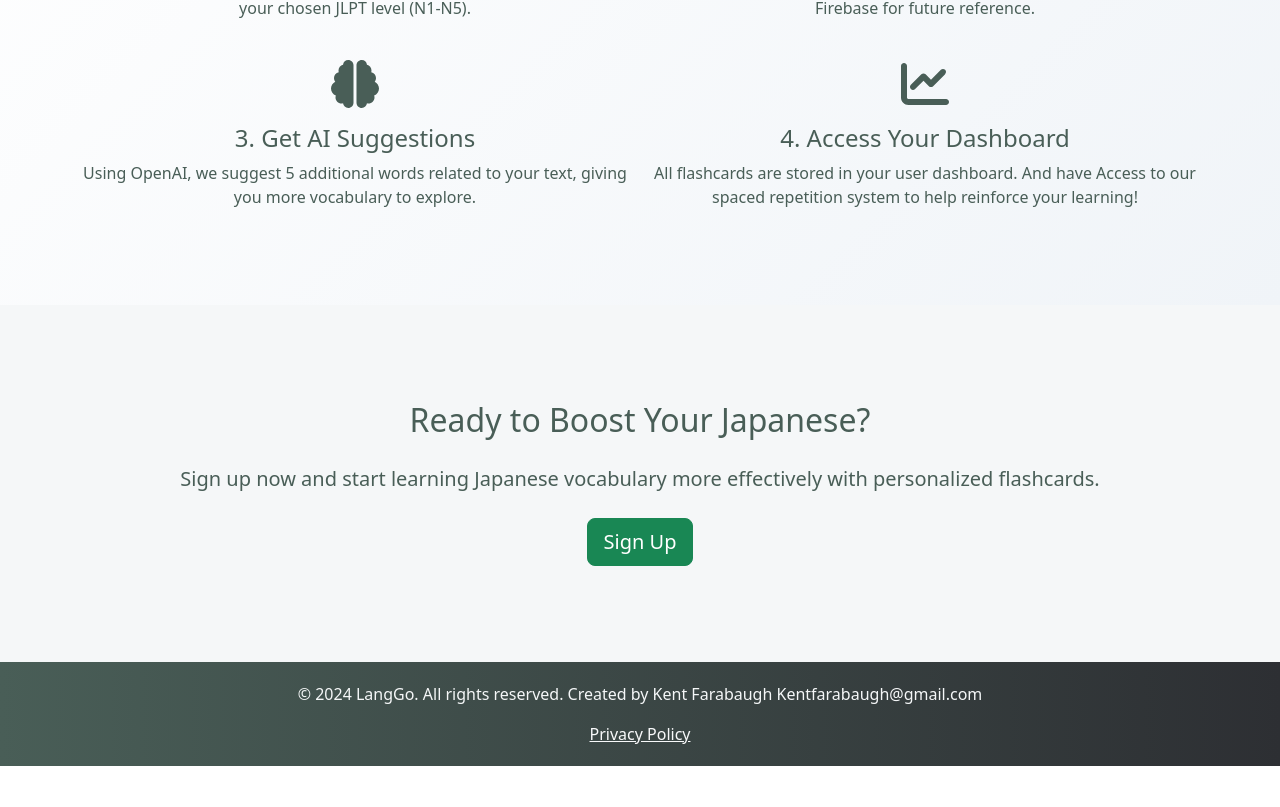
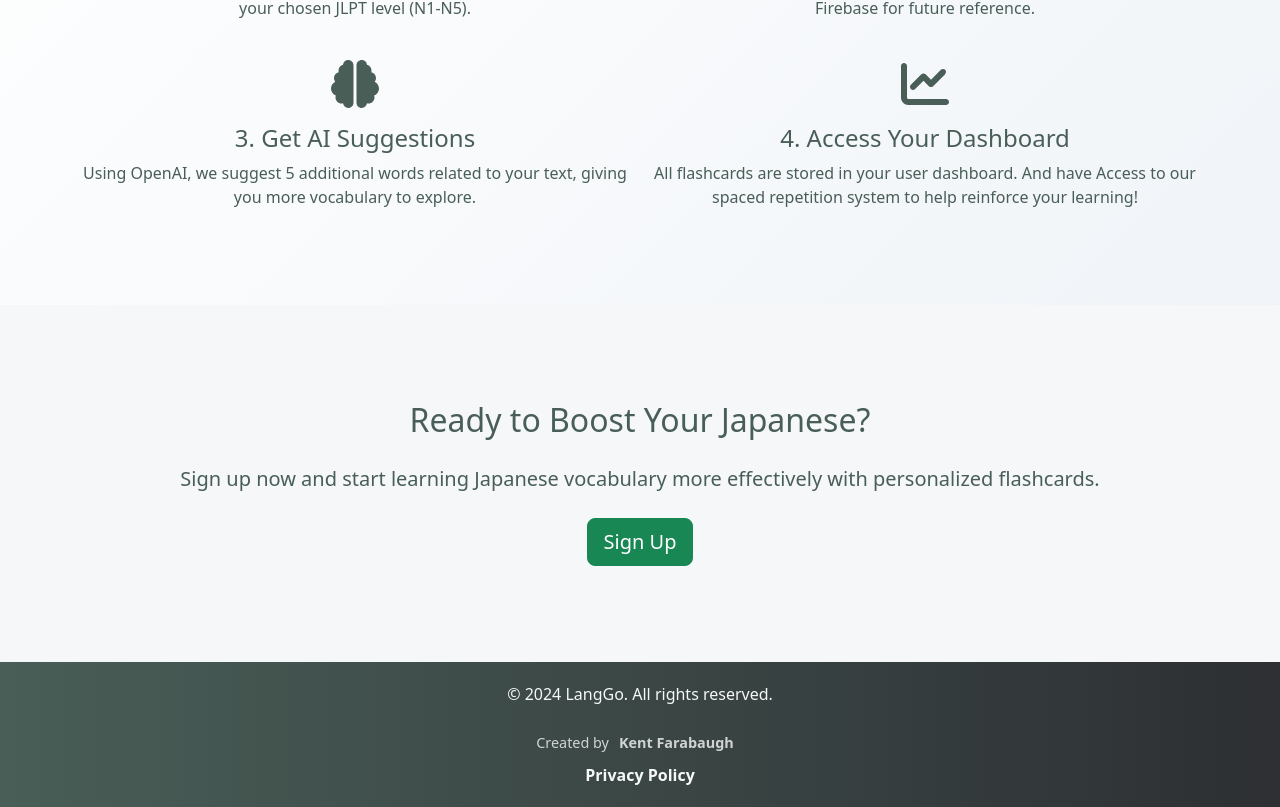
Before and after one commit to KentFarr/LangGO, a React (Create React App) app in the folder frontend/: page / in a window 1280 px wide. Shown: the part 1222-2029 px from the top of the page. Before the commit the page ends 1988 px from the top, so only its background shows below. Built offline with nearby package versions, Linux system fonts and the light colour scheme; no server answers.

Commit message:
added privacy policy and fixed footer

```diff
--- a/frontend/src/App.tsx
+++ b/frontend/src/App.tsx
@@ -7,6 +7,7 @@ import FileUpload from './components/FileUpload';
 import LogIn from './components/LogIn';
 import UserDash from './pages/UserDash';
 import 'bootstrap/dist/css/bootstrap.min.css'; // Import Bootstrap CSS
+import Privacy from './pages/Privacy';
 
 // Create a styled component that will act as a wrapper for the entire app
 const AppWrapper = styled.div`
@@ -28,6 +29,7 @@ const App: React.FC = () => {
           <Route path="/login" element={<LogIn />} />
           <Route path="/upload" element={<FileUpload />} />
           <Route path="/userdashboard" element={<UserDash />} />
+          <Route path="/privacy" element={<Privacy />} />
 
         </Routes>
       </Router>
--- /dev/null
+++ b/frontend/src/components/Footer.tsx
@@ -0,0 +1,57 @@
+import React from 'react';
+import styled from 'styled-components';
+
+const FooterSection = styled.footer`
+  background: linear-gradient(90deg, #495e57, #2d2f33);
+  color: #f5f7f8;
+  padding: 20px 0;
+  text-align: center;
+  position: relative;
+  width: 100%;
+  bottom: 0;
+`;
+
+const FooterLink = styled.a`
+  color: #f5f7f8; /* Changed link color to match text but can distinguish with hover */
+  font-weight: bold; /* Make links bold to stand out */
+  margin: 0 10px;
+  text-decoration: none;
+  &:hover {
+    color: #f4ce14; /* On hover, change to an accent color */
+    text-decoration: underline;
+  }
+`;
+
+const FooterWrapper = styled.div`
+  display: flex;
+  justify-content: center;
+  align-items: center;
+  flex-direction: column;
+`;
+
+const CreatorCredit = styled.p`
+  margin: 10px 0;
+  font-size: 0.9rem;
+  color: #f5f7f8;
+  text-align: center;
+  opacity: 0.8; /* Lighten the text slightly for subtle emphasis */
+`;
+
+const Footer: React.FC = () => (
+  <FooterSection>
+    <FooterWrapper>
+      <p>
+        &copy; {new Date().getFullYear()} LangGo. All rights reserved.
+      </p>
+      <CreatorCredit>
+        Created by
+        <FooterLink href="mailto:kentfarabaugh@gmail.com">
+        Kent Farabaugh
+        </FooterLink>
+      </CreatorCredit>
+      <FooterLink href="/privacy">Privacy Policy</FooterLink>
+    </FooterWrapper>
+  </FooterSection>
+);
+
+export default Footer;
--- a/frontend/src/pages/Home.tsx
+++ b/frontend/src/pages/Home.tsx
@@ -5,6 +5,7 @@ import { FontAwesomeIcon } from '@fortawesome/react-fontawesome';
 import { faReact, faNodeJs, faGoogle, faBootstrap } from '@fortawesome/free-brands-svg-icons';
 import { faFileUpload, faBrain, faChartLine, faBolt } from '@fortawesome/free-solid-svg-icons';
 import styled from 'styled-components';
+import Footer from '../components/Footer';
 
 // Gradient Styled Components
 
@@ -25,12 +26,6 @@ const GradientHowItWorksSection = styled.section`
     padding: 80px 0;
 `;
 
-const FooterSection = styled.footer`
-    background: linear-gradient(90deg, #495E57, #2d2f33);
-    color: #F5F7F8;
-    padding: 20px 0;
-    text-align: center;
-`;
 
 // Hero Section
 const HeroSection = () => (
@@ -122,13 +117,7 @@ const CTASection = () => (
     </Container>
 );
 
-// Footer Section
-const Footer = () => (
-    <FooterSection>
-        <p>&copy; {new Date().getFullYear()} LangGo. All rights reserved. Created by Kent Farabaugh Kentfarabaugh@gmail.com</p>
-        <a href="/privacy" className="text-light">Privacy Policy</a>
-    </FooterSection>
-);
+
 
 // Home Page
 const Home: React.FC = () => {
--- /dev/null
+++ b/frontend/src/pages/Privacy.tsx
@@ -0,0 +1,96 @@
+import React from 'react';
+import NavBar from '../components/NavBar';
+import Footer from '../components/Footer';
+import styled from 'styled-components';
+
+const Section = styled.section`
+  background-color: #f5f7f8;
+  padding: 3rem;
+  border-radius: 10px;
+  text-align: left;
+`;
+
+const Title = styled.h1`
+  color: #495e57;
+  text-align: center;
+  margin-bottom: 2rem;
+`;
+
+const Paragraph = styled.p`
+  color: #45474b;
+  line-height: 1.6;
+  margin-bottom: 2rem; /* Increased margin for larger spacing */
+`;
+
+const Link = styled.a`
+  color: #f4ce14;
+  text-decoration: none;
+  &:hover {
+    text-decoration: underline;
+  }
+`;
+
+const PrivacySection = () => (
+  <Section className="container py-5">
+    <Title>Privacy Policy</Title>
+    <Paragraph>
+      Your privacy is important to us. It is LangGo's policy to respect your privacy
+      regarding any information we may collect from you across our website,{" "}
+      <Link href="http://langgo.co">http://langgo.co</Link>, and other sites we own and
+      operate.
+    </Paragraph>
+    <Paragraph>
+      We only ask for personal information when we truly need it to provide a service
+      to you. We collect it by fair and lawful means, with your knowledge and consent.
+      We also let you know why we’re collecting it and how it will be used.
+    </Paragraph>
+    <Paragraph>
+      We only retain collected information for as long as necessary to provide you
+      with your requested service. What data we store, we'll protect within
+      commercially acceptable means to prevent loss and theft, as well as
+      unauthorised access, disclosure, copying, use or modification.
+    </Paragraph>
+    <Paragraph>
+      We don't share any personally identifying information publicly or with
+      third-parties, except when required to by law.
+    </Paragraph>
+    <Paragraph>
+      Our website may link to external sites that are not operated by us. Please be
+      aware that we have no control over the content and practices of these sites, and
+      cannot accept responsibility or liability for their respective privacy policies.
+    </Paragraph>
+    <Paragraph>
+      You are free to refuse our request for your personal information, with the
+      understanding that we may be unable to provide you with some of your desired
+      services.
+    </Paragraph>
+    <Paragraph>
+      Your continued use of our website will be regarded as acceptance of our
+      practices around privacy and personal information. If you have any questions
+      about how we handle user data and personal information, feel free to contact us.
+    </Paragraph>
+    <Paragraph>
+        I hope you enjoy and get great use out of this site,
+        It took me many hours to create and I hope you gain and learn a lot with it.
+        Please feel free to reach out to me at <Link href="mailto:kentfarabaugh@gmail.com">my email </Link>
+        and let me know what you think. Also if you would check out <Link href="https://github.com/KentFarr">my githud </Link>
+        and give me a follow and a star if you like the website.
+        one final thank you from me for using my app!
+    </Paragraph>
+    <Paragraph>
+      This policy is effective as of {new Date().getFullYear()}.
+    </Paragraph>
+  </Section>
+);
+
+const Privacy: React.FC = () => {
+  return (
+    <div className='container-fluid p-0'>
+      <NavBar brand="LangGo" links={[{ name: 'Sign Up', href: '/signup' }, { name: 'Log In', href: '/login' }]} />
+      <PrivacySection />
+      <Footer />
+    </div>
+  );
+}
+
+export default Privacy;
--- a/frontend/src/pages/UserDash.tsx
+++ b/frontend/src/pages/UserDash.tsx
@@ -102,7 +102,7 @@ const UserDash: React.FC = () => {
           {showFlashcards && <FlashcardList />}
         </DashboardContainer>
 
-        <Footer>&copy; {new Date().getFullYear()} LangGo. All rights reserved</Footer>
+       <Footer>&copy; {new Date().getFullYear()} LangGo. All rights reserved</Footer>
       </GradientWrapper>
     </>
   );
```
